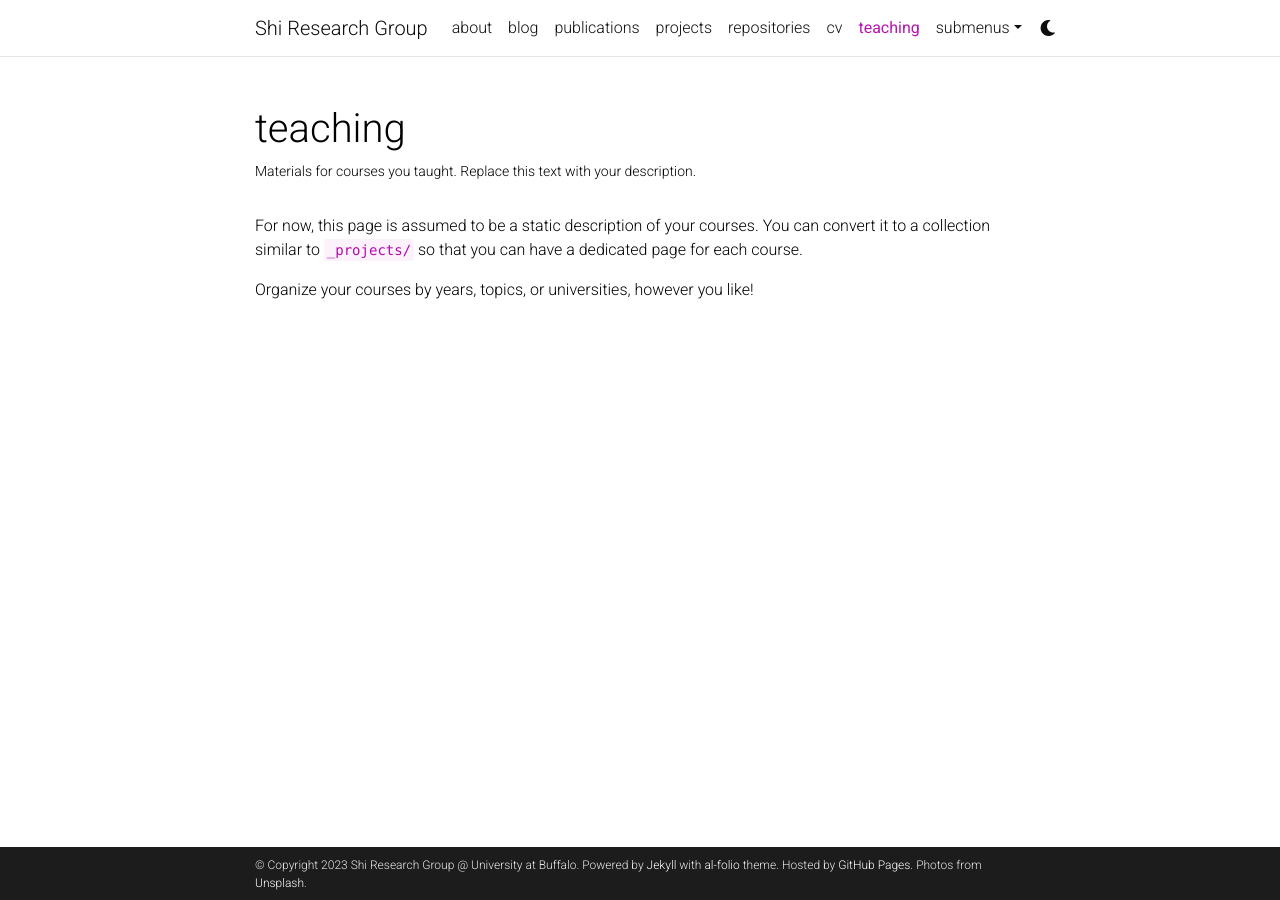
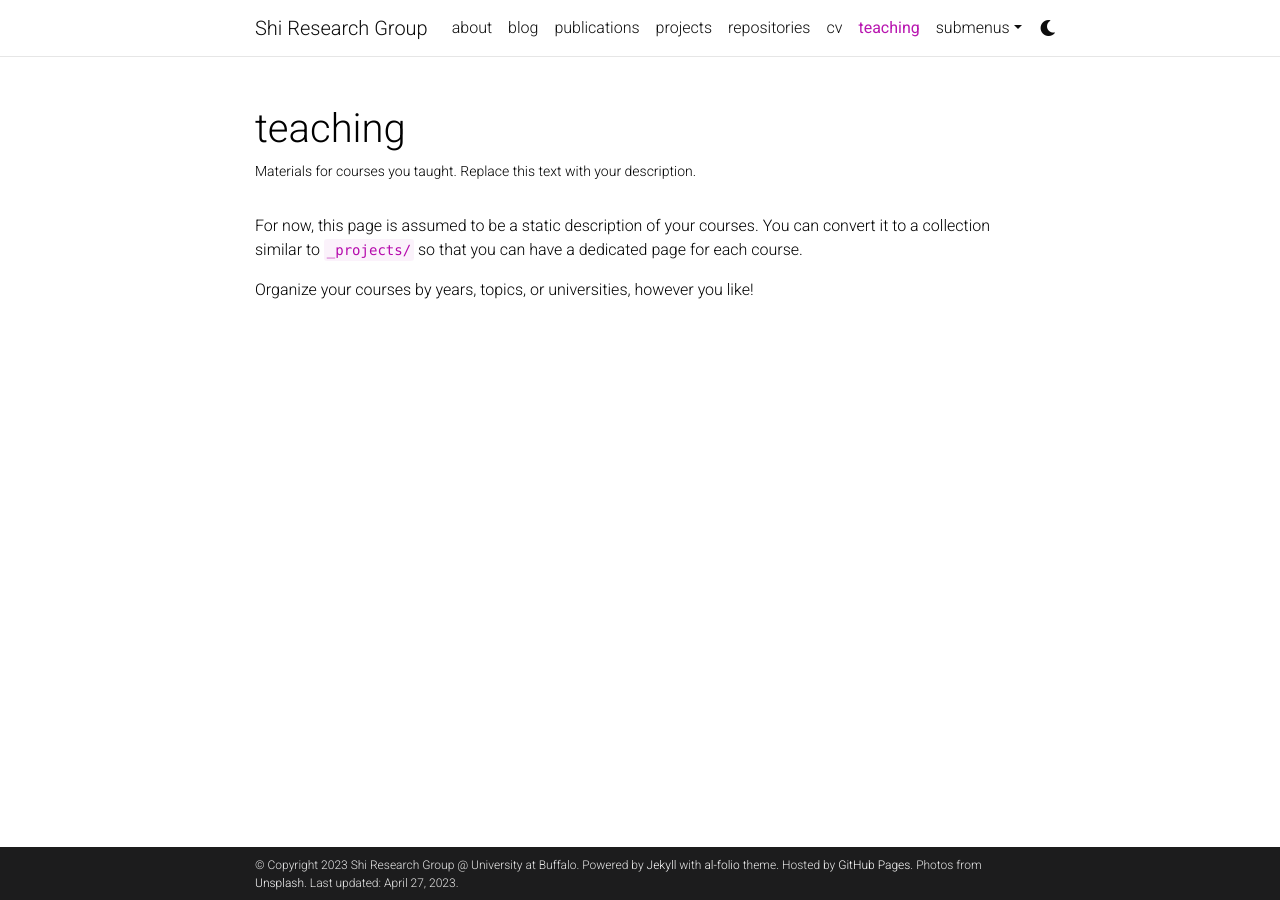
Before and after one commit to ShiResearchGroup/shiresearchgroup.github.io, a Jekyll site: the page built from _pages/teaching.md, in a window 1280 px wide. Built offline with Jekyll 4.4.1, drawn with Linux system fonts in a browser that asks for light colours; comment, search, counter and statistics services are not loaded; a style sheet for code colours, icons or effects is not loaded.

Commit message:
Update _config.yml

```diff
--- a/_config.yml
+++ b/_config.yml
@@ -16,11 +16,11 @@
 keywords: jekyll, jekyll-theme, academic-website, portfolio-website  # add your own keywords or leave empty
 
 lang: en # the language of your site (for example: en, fr, cn, ru, etc.)
-icon: ⚛️  # the emoji used as the favicon (alternatively, provide image name in /assets/img/)
+icon: /assets/img/logo.jpg  # the emoji used as the favicon (alternatively, provide image name in /assets/img/)
 
-url: https://alshedivat.github.io # the base hostname & protocol for your site
-baseurl: /al-folio # the subpath of your site, e.g. /blog/
-last_updated: false # set to true if you want to display last updated in the footer
+url: https://shiresearchgroup.github.io # the base hostname & protocol for your site
+baseurl:  # the subpath of your site, e.g. /blog/
+last_updated: true # set to true if you want to display last updated in the footer
 impressum_path:  # set to path to include impressum link in the footer, use the same path as permalink in a page, helps to conform with EU GDPR
 
 # -----------------------------------------------------------------------------
```
